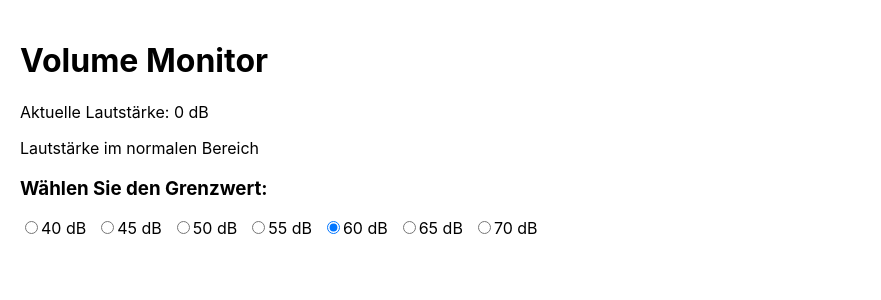
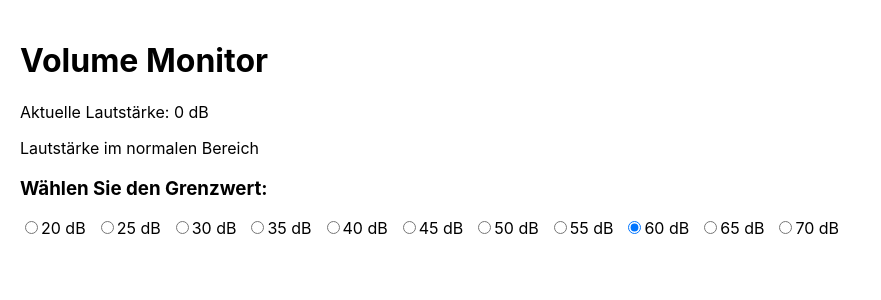
Before and after one commit to hssw24/db, a React (Create React App) app: page / in a window 1280 px wide. Shown: the top 300 px of the page, without its empty margins (0-881 px from the left). Built offline with nearby package versions, Linux system fonts and the light colour scheme; no server answers.

Commit message:
Beschreibung der Änderungen

```diff
--- a/src/App.js
+++ b/src/App.js
@@ -1,5 +1,5 @@
 import React, { useState, useEffect, useRef } from 'react';
-import './VolumeMonitor.css'; // Importiere die CSS-Datei
+import './VolumeMonitor.css'; // Import the CSS file
 
 const VolumeMonitor = () => {
     const [isLoud, setIsLoud] = useState(false);
@@ -82,7 +82,7 @@ const VolumeMonitor = () => {
             <p>{isLoud ? "Lautstärke überschritten!" : "Lautstärke im normalen Bereich"}</p>
 
             <h3>Wählen Sie den Grenzwert:</h3>
-            {[40, 45, 50, 55, 60, 65, 70].map((value) => (
+            {[20, 25, 30, 35, 40, 45, 50, 55, 60, 65, 70].map((value) => (
                 <label key={value} style={{ marginRight: '10px' }}>
                     <input
                         type="radio"
```
